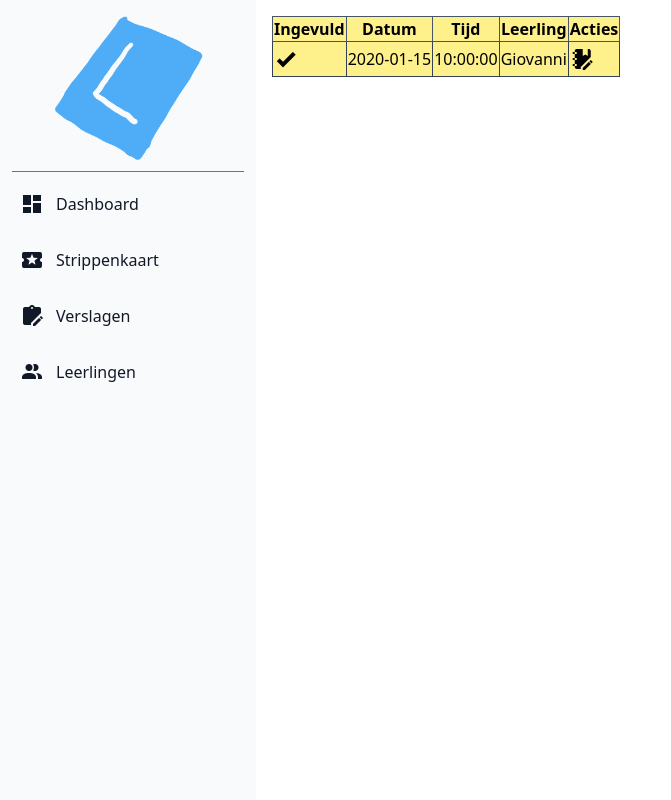
After one commit to lexisother/final-exam, a Laravel app: page /dashboard/verslagen in a window 1280 px wide. The commit adds this page. Shown: the whole page, without its empty margins (0-671 px from the left). Run offline with Laravel 12, Linux system fonts and the light colour scheme; data comes from the database, SQL or seed files in the repository; tables that the repository leaves empty hold one stand-in row (values such as "Sample post"); style sheets or scripts are compiled from the project's sources; parts of the project's set-up code (start-up, migrations or seed data) failed here and were passed over.

Commit message:
[views/reports] Implement display of past lessons

```diff
--- /dev/null
+++ b/resources/views/reports.blade.php
@@ -0,0 +1,41 @@
+@php
+  use App\Models\Lesson;
+  use Carbon\Carbon;
+
+  $lessons = Lesson::all()
+    ->sortBy([
+      ['date', 'asc'],
+      ['start_time', 'asc']
+    ])
+    ->filter(function (Lesson $l) {
+      $date = Carbon::createFromFormat('Y-m-d H:i:s', "$l->date $l->end_time");
+      return $date->isPast();
+    });
+@endphp
+
+<x-app-layout>
+  <table class="bg-yellow-200 border-collapse border border-slate-500">
+    <thead>
+    <tr>
+      <th class="border border-slate-600">Ingevuld</th>
+      <th class="border border-slate-600">Datum</th>
+      <th class="border border-slate-600">Tijd</th>
+      <th class="border border-slate-600">Leerling</th>
+      <th class="border border-slate-600">Acties</th>
+    </tr>
+    </thead>
+    <tbody>
+    @foreach($lessons as $lesson)
+      <tr>
+        <td class="border border-slate-700 text-2xl mdi mdi-{!! empty($lesson->notes) ? 'exclamation-thick' : 'check-bold' !!}"></td>
+        <td class="border border-slate-700">{{ $lesson->date }}</td>
+        <td class="border border-slate-700">{{ $lesson->start_time }}</td>
+        <td class="border border-slate-700">{{ $lesson->student->name }}</td>
+        <td class="border border-slate-700 text-2xl">
+          <a href="/dashboard/reports/{{ $lesson->id }}" class="mdi mdi-notebook-edit"></a>
+        </td>
+      </tr>
+    @endforeach
+    </tbody>
+  </table>
+</x-app-layout>
--- a/resources/views/stripcards.blade.php
+++ b/resources/views/stripcards.blade.php
@@ -34,7 +34,7 @@
       <tr>
         <td class="border border-slate-700">{{ $card->user->name }}</td>
         <td class="border border-slate-700">{{ $card->remaining_lessons }}</td>
-        <td class="border border-slate-700">
+        <td class="border border-slate-700 text-2xl">
           <a href="/api/cards/delete/{{ $card->id }}" class="mdi mdi-trash-can"></a>
         </td>
       </tr>
```
Also changed, not shown: database/migrations/2024_04_05_122356_create_remaining_tables.php.
